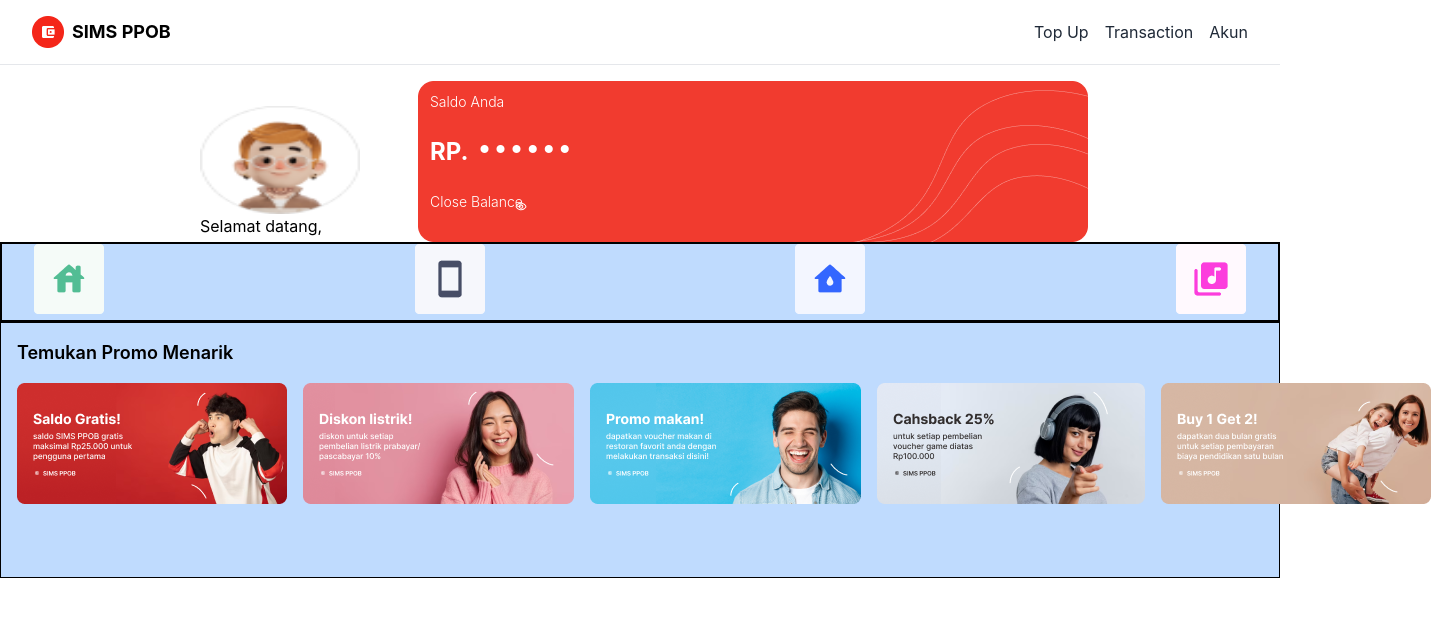
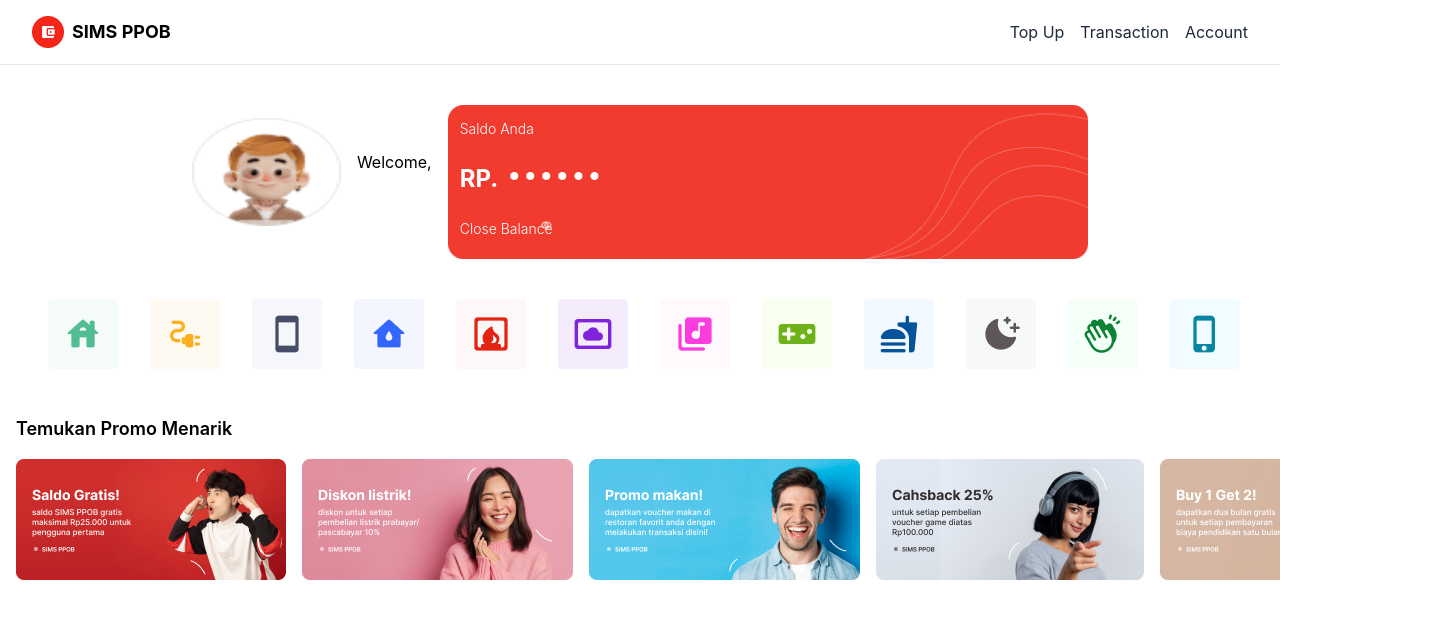
Before and after one commit to Ginasonia98/nutechintegrationtest, a React (Create React App) app: page /home in a window 1280 px wide. Shown: the top 618 px of the page, 1431 px wide, since content can reach past the window. Built offline with nearby package versions, Linux system fonts and the light colour scheme; no server answers.

Commit message:
finish home page

```diff
--- a/src/Layouts/Navbar.jsx
+++ b/src/Layouts/Navbar.jsx
@@ -20,17 +20,17 @@ const Navbar = () => {
             </Link>
           </div>
           <div className="hidden md:flex space-x-4">
-            <Link to="/topup" className="text-gray-800 hover:text-red-600">
+            <Link to="/topup" className="text-gray-800">
               Top Up
             </Link>
             <Link
               to="/transaction"
-              className="text-gray-800 hover:text-red-600"
+              className="text-gray-800"
             >
               Transaction
             </Link>
-            <Link to="/profile" className="text-gray-800 hover:text-red-600">
-              Akun
+            <Link to="/profile" className="text-gray-800">
+              Account
             </Link>
           </div>
           <div className="md:hidden flex items-center">
@@ -69,21 +69,21 @@ const Navbar = () => {
           <div className="px-2 pt-2 pb-3 space-y-1 sm:px-3">
             <Link
               to="/topup"
-              className="text-gray-800 block px-3 py-2 rounded-md text-base font-medium hover:bg-gray-100 hover:text-red-600"
+              className="text-gray-800 block px-3 py-2 rounded-md text-base font-medium hover:bg-gray-100"
             >
               Top Up
             </Link>
             <Link
               to="/transaction"
-              className="text-gray-800 block px-3 py-2 rounded-md text-base font-medium hover:bg-gray-100 hover:text-red-600"
+              className="text-gray-800 block px-3 py-2 rounded-md text-base font-medium hover:bg-gray-100"
             >
               Transaction
             </Link>
             <Link
               to="/profile"
-              className="text-gray-800 block px-3 py-2 rounded-md text-base font-medium hover:bg-gray-100 hover:text-red-600"
+              className="text-gray-800 block px-3 py-2 rounded-md text-base font-medium hover:bg-gray-100"
             >
-              Akun
+              Account
             </Link>
           </div>
         </div>
--- a/src/components/Card/BalanceCard.jsx
+++ b/src/components/Card/BalanceCard.jsx
@@ -19,7 +19,7 @@ const BalanceCard = (props) => {
   return (
     <div className="relative">
       <img src={BackgroundSaldo} alt="Background Banner Saldo" />
-      <div className="absolute flex flex-col gap-[24px] mt-[-150px] ml-3 h-[130px]">
+      <div className="absolute flex flex-col gap-[24px] mt-[-140px] ml-3 h-[120px]">
         <p className="text-white font-light text-sm">Saldo Anda</p>
         <p className="text-2xl text-white font-bold">RP. {saldoText}</p>
         <p
--- a/src/components/Card/BannerCard.jsx
+++ b/src/components/Card/BannerCard.jsx
@@ -6,9 +6,9 @@ import Banner5 from "../../assets/image/Banner5.png";
 
 const BannerCard = () => {
   return (
-    <div className="h-64 border border-black bg-blue-200 p-4">
+    <div className="h-64 mt-5 p-4 overflow-x-auto">
       <h3 className="text-lg font-semibold mb-4">Temukan Promo Menarik</h3>
-      <div className="flex justify-between gap-4">
+      <div className="flex flex-nowrap gap-4">
         <div className="flex-shrink-0">
           <img src={Banner1} alt="Banner 1" />
         </div>
--- a/src/components/Card/NameCard.jsx
+++ b/src/components/Card/NameCard.jsx
@@ -6,15 +6,17 @@ const NameCard = (props) => {
   const { name } = props;
 
   return (
-    <div className="flex items-center">
-      <div className="pl-2">
+    <div className="flex items-center justify-center md:justify-start">
+      <div className="md:flex md:items-center md:space-x-4">
         <img
           className="w-40 h-32 pt-5"
           src={ProfilePhoto}
           alt="Profile Photo"
         />
-        <p className="text-black">Selamat datang,</p>
-        <h1 className="text-3xl font-semibold">{name}</h1>
+        <div>
+          <p className="text-black text-center md:text-left">Welcome,</p>
+          <h1 className="text-3xl font-semibold text-center md:text-left">{name}</h1>
+        </div>
       </div>
     </div>
   );
--- a/src/components/Card/ServiceCard.jsx
+++ b/src/components/Card/ServiceCard.jsx
@@ -3,21 +3,53 @@ import Pbb from "../../assets/image/PBB.png";
 import Pulsa from "../../assets/image/Pulsa.png";
 import Pdam from "../../assets/image/PDAM.png";
 import Musik from "../../assets/image/Musik.png";
+import Listrik from "../../assets/image/Listrik.png";
+import PGN from "../../assets/image/PGN.png";
+import TvLangganan from "../../assets/image/Televisi.png";
+import VoucherMakanan from "../../assets/image/Voucher Makanan.png";
+import VoucherGame from "../../assets/image/Game.png";
+import Kurban from "../../assets/image/Kurban.png";
+import Zakat from "../../assets/image/Zakat.png";
+import PaketData from "../../assets/image/Paket Data.png";
 
 const ServiceCard = () => {
   return (
-    <div className="flex justify-between px-8 h-20 border-2 border-black bg-blue-200">
-      <div className="flex-shrink-0">
+    <div className="flex justify-between px-4 md:px-8 md:mt-5 h-24 md:h-20">
+      <div className="flex-shrink-0 md:mx-4">
         <img src={Pbb} alt="PBB" />
       </div>
-      <div className="flex-shrink-0">
+      <div className="flex-shrink-0 md:mx-4">
+        <img src={Listrik} alt="PBB" />
+      </div>
+      <div className="flex-shrink-0 md:mx-4">
         <img src={Pulsa} alt="Pulsa" />
       </div>
-      <div className="flex-shrink-0">
+      <div className="flex-shrink-0 md:mx-4">
         <img src={Pdam} alt="PDAM" />
       </div>
-      <div className="flex-shrink-0">
+      <div className="flex-shrink-0 md:mx-4">
+        <img src={PGN} alt="PGN" />
+      </div>
+      <div className="flex-shrink-0 md:mx-4">
+        <img src={TvLangganan} alt="Musik" />
+      </div>
+      <div className="flex-shrink-0 md:mx-4">
         <img src={Musik} alt="Musik" />
+      </div>
+      <div className="flex-shrink-0 md:mx-4">
+        <img src={VoucherGame} alt="Musik" />
+      </div>
+      <div className="flex-shrink-0 md:mx-4">
+        <img src={VoucherMakanan} alt="Musik" />
+      </div>
+      <div className="flex-shrink-0 md:mx-4">
+        <img src={Kurban} alt="Musik" />
+      </div>
+      <div className="flex-shrink-0 md:mx-4">
+        <img src={Zakat} alt="Musik" />
+      </div>
+      <div className="flex-shrink-0 md:mx-4">
+        <img src={PaketData} alt="Musik" />
       </div>
     </div>
   );
--- a/src/pages/Home.jsx
+++ b/src/pages/Home.jsx
@@ -60,11 +60,15 @@ const Home = () => {
   return (
     <>
       <Navbar />
-      <div className="flex justify-between px-4 md:px-48 mt-4">
+      <div className="flex flex-col md:flex-row md:space-x-4 px-4 md:px-48 ">
         <CardName name={`${user?.first_name || ""} ${user?.last_name || ""}`} />
-        <CardSaldo saldo={saldo?.balance || 0} />
+        <div className="md:space-x-0 mt-10">
+          <CardSaldo saldo={saldo?.balance || 0} />
+        </div>
       </div>
+      <div className="mt-10">
       <CardLayanan />
+      </div>
       <CardBanner />
     </>
   );
```
